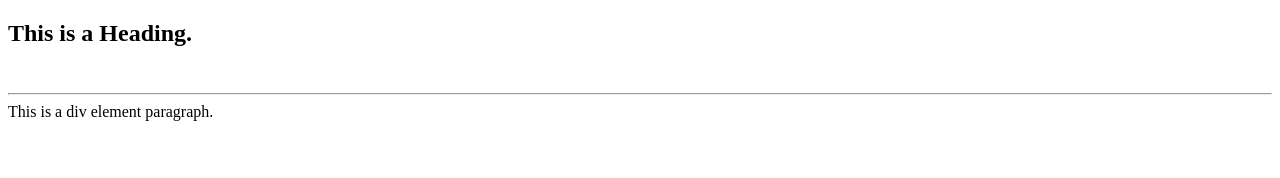
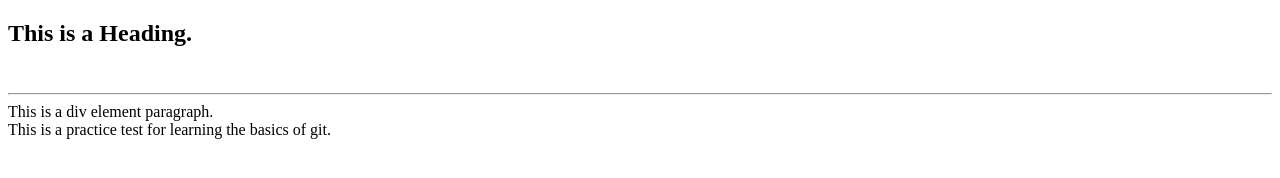
Before and after one commit to akshvatsa/web_development-testprojects, a plain HTML site: page index.html in a window 1280 px wide. Drawn offline with Linux system fonts and the light colour scheme.

Commit message:
body element was updated in html

```diff
--- a/index.html
+++ b/index.html
@@ -13,5 +13,8 @@
         <br><hr>
         <div>This is a div element paragraph.</div>
     </header>
+    <body>
+        This is a practice test for learning the basics of git.
+    </body>
 </body>
 </html>
```
Also changed, not shown: 1 other file.
